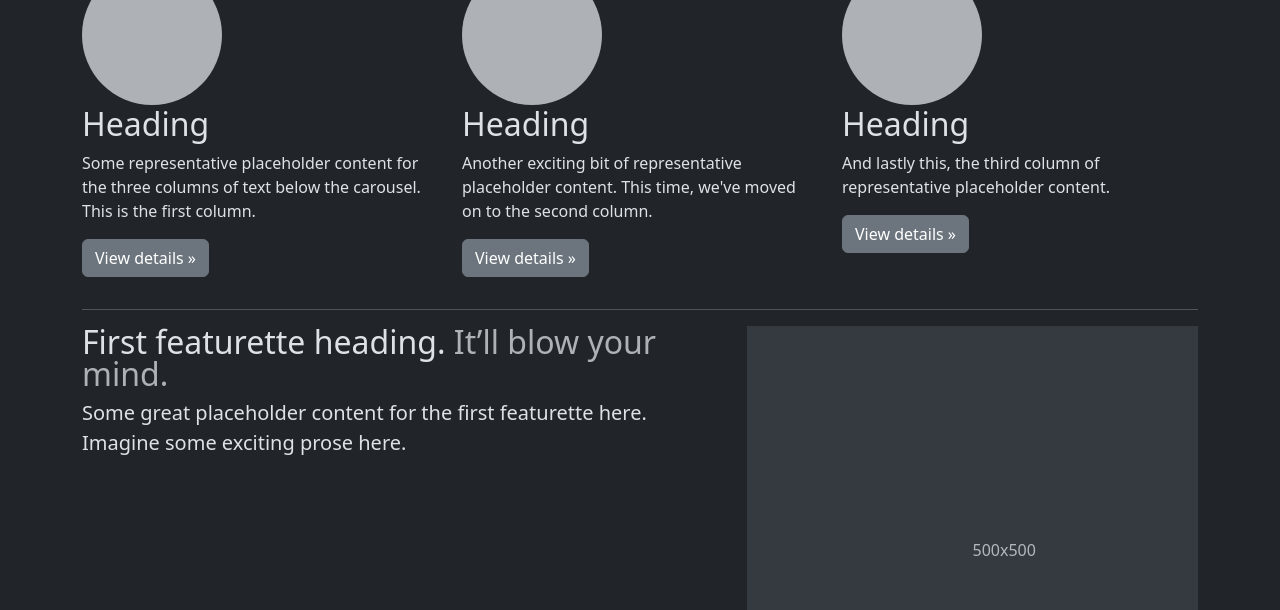
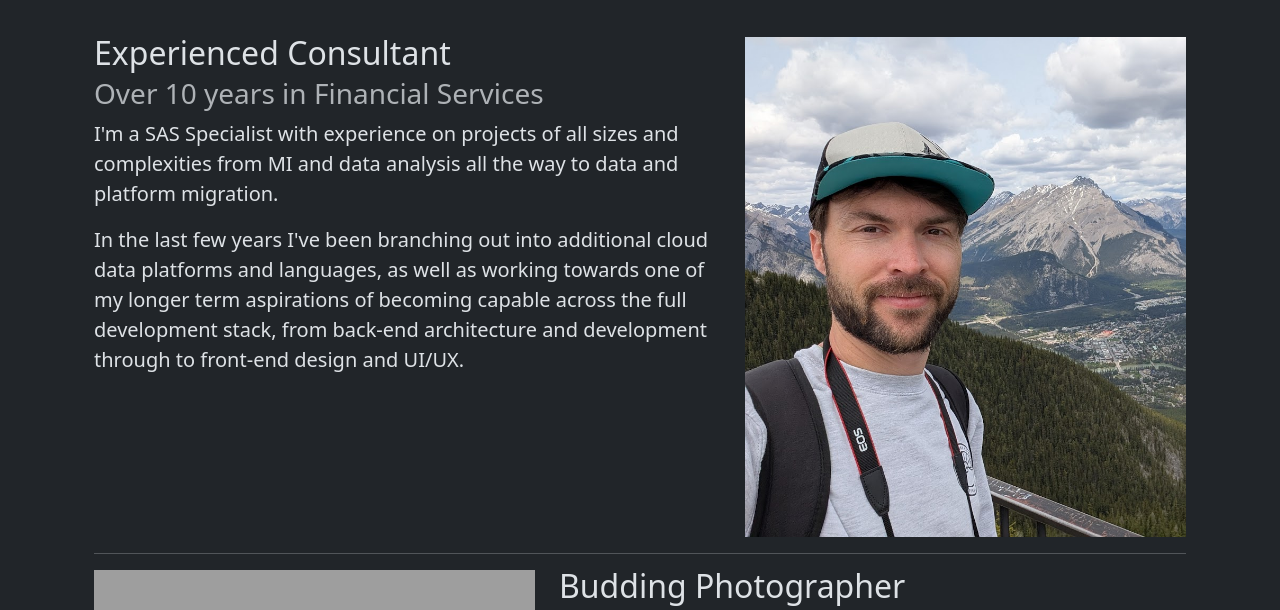
Before and after one commit to mtcraig/fullstack-learning, a web app: file pages/about.html in a window 1280 px wide. Shown: the part 99-709 px from the top of the page. Run offline with its HTML, style and script files only (its server is not run), Linux system fonts and the light colour scheme; grey boxes are pictures that could not be loaded.

Commit message:
New assets. About me and get in touch pages provisionally completed.

```diff
--- a/pages/about.html
+++ b/pages/about.html
@@ -2,11 +2,18 @@
 <html lang="en" data-bs-theme="dark">
     <head>
         <meta charset="UTF-8">
-        <title>Michael Craig - Home</title>
+        <title>Michael Craig - About Me</title>
         <link href="https://cdn.jsdelivr.net/npm/bootstrap@5.3.7/dist/css/bootstrap.min.css" rel="stylesheet" integrity="sha384-LN+7fdVzj6u52u30Kp6M/trliBMCMKTyK833zpbD+pXdCLuTusPj697FH4R/5mcr" crossorigin="anonymous">
         <style>
             body {
-                margin-top: 4rem;
+                margin-top: 7rem;
+            }
+            .top-tile {
+                text-align: center;
+            }
+            .feat-bg {
+                background-size: cover;
+                background-position: center;
             }
         </style>
     </head>
@@ -61,91 +68,65 @@
 
         </section>
 
+        <section id="AboutMe">
 
-        <div class="container marketing"> <!-- Three columns of text below the carousel -->
-            <div class="row">
-                <div class="col-lg-4"> <svg aria-label="Placeholder" class="bd-placeholder-img rounded-circle" height="140"
-                        preserveAspectRatio="xMidYMid slice" role="img" width="140" xmlns="http://www.w3.org/2000/svg">
-                        <title>Placeholder</title>
-                        <rect width="100%" height="100%" fill="var(--bs-secondary-color)"></rect>
-                    </svg>
-                    <h2 class="fw-normal">Heading</h2>
-                    <p>Some representative placeholder content for the three columns of text below the carousel. This is the
-                        first column.</p>
-                    <p><a class="btn btn-secondary" href="#">View details »</a></p>
-                </div><!-- /.col-lg-4 -->
-                <div class="col-lg-4"> <svg aria-label="Placeholder" class="bd-placeholder-img rounded-circle" height="140"
-                        preserveAspectRatio="xMidYMid slice" role="img" width="140" xmlns="http://www.w3.org/2000/svg">
-                        <title>Placeholder</title>
-                        <rect width="100%" height="100%" fill="var(--bs-secondary-color)"></rect>
-                    </svg>
-                    <h2 class="fw-normal">Heading</h2>
-                    <p>Another exciting bit of representative placeholder content. This time, we've moved on to the second
-                        column.</p>
-                    <p><a class="btn btn-secondary" href="#">View details »</a></p>
-                </div><!-- /.col-lg-4 -->
-                <div class="col-lg-4"> <svg aria-label="Placeholder" class="bd-placeholder-img rounded-circle" height="140"
-                        preserveAspectRatio="xMidYMid slice" role="img" width="140" xmlns="http://www.w3.org/2000/svg">
-                        <title>Placeholder</title>
-                        <rect width="100%" height="100%" fill="var(--bs-secondary-color)"></rect>
-                    </svg>
-                    <h2 class="fw-normal">Heading</h2>
-                    <p>And lastly this, the third column of representative placeholder content.</p>
-                    <p><a class="btn btn-secondary" href="#">View details »</a></p>
-                </div><!-- /.col-lg-4 -->
-            </div><!-- /.row --> <!-- START THE FEATURETTES -->
-            <hr class="featurette-divider">
+            <div class="container p-4">
                 <div class="row featurette">
                     <div class="col-md-7">
-                    <h2 class="featurette-heading fw-normal lh-1">First featurette heading. <span
-                            class="text-body-secondary">It’ll blow your mind.</span></h2>
-                    <p class="lead">Some great placeholder content for the first featurette here. Imagine some exciting prose
-                        here.</p>
+                        <h2 class="featurette-heading fw-normal lh-1">Experienced Consultant</h2>
+                        <h3 class="text-body-secondary fw-light">Over 10 years in Financial Services</h3>
+                        <p class="lead">
+                            I'm a SAS Specialist with experience on projects of all sizes and complexities from MI and data analysis all the way to data and platform migration.
+                        </p>
+                        <p class="lead">
+                            In the last few years I've been branching out into additional cloud data platforms and languages, as well as working towards one of my longer term aspirations of becoming capable across the full development stack, from back-end architecture and development through to front-end design and UI/UX.
+                        </p>
                     </div>
-                <div class="col-md-5"> <svg aria-label="Placeholder: 500x500"
-                        class="bd-placeholder-img bd-placeholder-img-lg featurette-image img-fluid mx-auto" height="500"
-                        preserveAspectRatio="xMidYMid slice" role="img" width="500" xmlns="http://www.w3.org/2000/svg">
-                        <title>Placeholder</title>
-                        <rect width="100%" height="100%" fill="var(--bs-secondary-bg)"></rect><text x="50%" y="50%"
-                            fill="var(--bs-secondary-color)" dy=".3em">500x500</text>
-                    </svg> </div>
+                    <div class="col-md-5">
+                        <img class="feat-bg img-fluid" src="../assets/stock/me-banff.jpg" style="object-fit: cover; object-position: left; width: 100%; height: 500px;" alt="Me in Banff">
+                    </div>
                 </div>
                 <hr class="featurette-divider">
                 <div class="row featurette">
                     <div class="col-md-7 order-md-2">
-                    <h2 class="featurette-heading fw-normal lh-1">Oh yeah, it’s that good. <span class="text-body-secondary">See
-                            for yourself.</span></h2>
-                    <p class="lead">Another featurette? Of course. More placeholder content here to give you an idea of how this
-                        layout would work with some actual real-world content in place.</p>
+                        <h2 class="featurette-heading fw-normal lh-1">Budding Photographer</h2>
+                        <h3 class="text-body-secondary fw-light">Mainly cars, motorsport and landscapes</h3>
+                        <p class="lead">
+                            Having been debating dipping my toes into photography for years, I was finally inspired to take the plunge a few years ago when I rediscovered one of the creators who first lit that fire in me around 15 years ago on Speedhunters, Larry Chen (a true master of his craft, do check him out!).
+                        </p>
+                        <p class="lead">
+                            I settled on a Canon R50 to get myself started, and besides the usual landscape photos I've done a few fun car photoshoots for myself and friends, all as practice for events such as the 24 Hours of Le Mans in 2024, as well as Formula 1 at Circuit Gilles Villeneuve (Montreal, Canada) and the BTCC at Oulton Park in 2025. Hopefully plenty more events to come soon!
+                        </p>
+                        <p class="lead">
+                            Right now most of my photography portfolio is either locally hosted or in Google Photos, so as I gradually get these into a shareable state, I'll include some of these events on my Portfolio page.
+                        </p>
                     </div>
-                <div class="col-md-5 order-md-1"> <svg aria-label="Placeholder: 500x500"
-                        class="bd-placeholder-img bd-placeholder-img-lg featurette-image img-fluid mx-auto" height="500"
-                        preserveAspectRatio="xMidYMid slice" role="img" width="500" xmlns="http://www.w3.org/2000/svg">
-                        <title>Placeholder</title>
-                        <rect width="100%" height="100%" fill="var(--bs-secondary-bg)"></rect><text x="50%" y="50%"
-                            fill="var(--bs-secondary-color)" dy=".3em">500x500</text>
-                    </svg> </div>
+                    <div class="col-md-5 order-md-1">
+                        <img class="feat-bg img-fluid" src="../assets/stock/IMG_1909.jpg" style="object-fit: cover; width: 100%; height: 500px;" alt="Motorsports photo">
+                    </div>
                 </div>
                 <hr class="featurette-divider">
                 <div class="row featurette">
                     <div class="col-md-7">
-                    <h2 class="featurette-heading fw-normal lh-1">And lastly, this one. <span
-                            class="text-body-secondary">Checkmate.</span></h2>
-                    <p class="lead">And yes, this is the last block of representative placeholder content. Again, not really
-                        intended to be actually read, simply here to give you a better view of what this would look like with
-                        some actual content. Your content.</p>
+                        <h2 class="featurette-heading fw-normal lh-1">Motorsports Afficionado</h2>
+                        <h3 class="text-body-secondary fw-light">Lifelong Tifosi and fan of things that go vroom</h3>
+                        <p class="lead">
+                            I grew up watching F1 thanks to family connections running all the way back to my grandad who was clerk of the course for a while back in the 50s at Aintree.
+                        </p>
+                        <p class="lead">
+                            Much to his chagrin, I fell in love with the red cars and have been a lifelong Ferrari fan in all categories ever since.
+                        </p>
+                        <p class="lead">
+                            I almost exclusively followed F1 and its feeder series F2 and F3 for a couple of decades, though in the last 10 years I've begun to follow pretty much every series I can get my hands on! From IndyCar to the World Endurance Championship, MotoGP to the World Rally Championship, if it has speedy race cars, I'll watch it!
+                        </p>
                     </div>
-                <div class="col-md-5"> <svg aria-label="Placeholder: 500x500"
-                        class="bd-placeholder-img bd-placeholder-img-lg featurette-image img-fluid mx-auto" height="500"
-                        preserveAspectRatio="xMidYMid slice" role="img" width="500" xmlns="http://www.w3.org/2000/svg">
-                        <title>Placeholder</title>
-                        <rect width="100%" height="100%" fill="var(--bs-secondary-bg)"></rect><text x="50%" y="50%"
-                            fill="var(--bs-secondary-color)" dy=".3em">500x500</text>
-                    </svg> </div>
+                    <div class="col-md-5">
+                        <img class="feat-bg img-fluid" src="../assets/stock/IMG_2286.jpg" style="object-fit: cover; width: 100%; height: 500px;" alt="Motorsports photo">
+                    </div>
                 </div>
             </div>
 
-
+        </section>
 
     </body>
 
--- a/pages/portfolio.html
+++ b/pages/portfolio.html
@@ -2,7 +2,7 @@
 <html lang="en" data-bs-theme="dark">
     <head>
         <meta charset="UTF-8">
-        <title>Michael Craig - Home</title>
+        <title>Michael Craig - Portfolio</title>
         <link href="https://cdn.jsdelivr.net/npm/bootstrap@5.3.7/dist/css/bootstrap.min.css" rel="stylesheet" integrity="sha384-LN+7fdVzj6u52u30Kp6M/trliBMCMKTyK833zpbD+pXdCLuTusPj697FH4R/5mcr" crossorigin="anonymous">
         <style>
             body {
--- a/pages/resume.html
+++ b/pages/resume.html
@@ -533,7 +533,7 @@
             <div class="container px-4 pt-5" id="icon-grid">
                 <h2 class="pb-2 border-bottom">Domain and Functional Skills</h2>
                 <div class="container px-2">
-                    <div class="row row-cols-1 row-cols-lg-4 align-items-stretch g-4 py-4">
+                    <div class="row row-cols-2 row-cols-lg-4 align-items-stretch g-4 py-4">
                         <div class="col">
                             <div class="card card-cover h-100 overflow-hidden rounded-3 position-relative">
                                 <div class="card-bg" style="background-image: url('../assets/stock/markus-spiske-hvSr_CVecVI-unsplash.jpg');"></div>
```
Also changed, not shown: pages/getintouch.html (+57 -1 lines), assets/social/instagram.jpg (added), assets/social/linkedin.jpg (added), 2 other files. Lines whose indentation alone changed are shown as unchanged.
